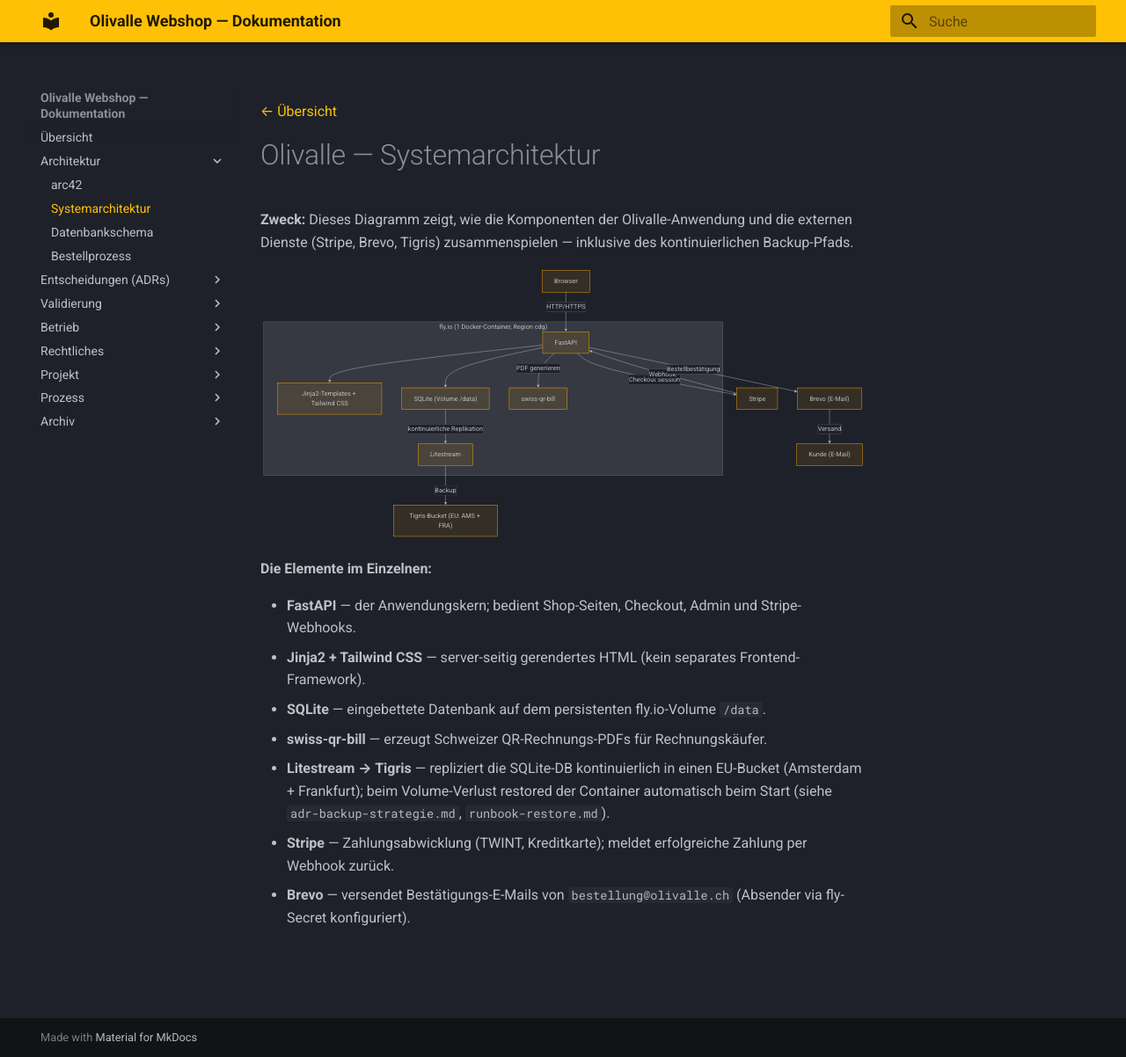
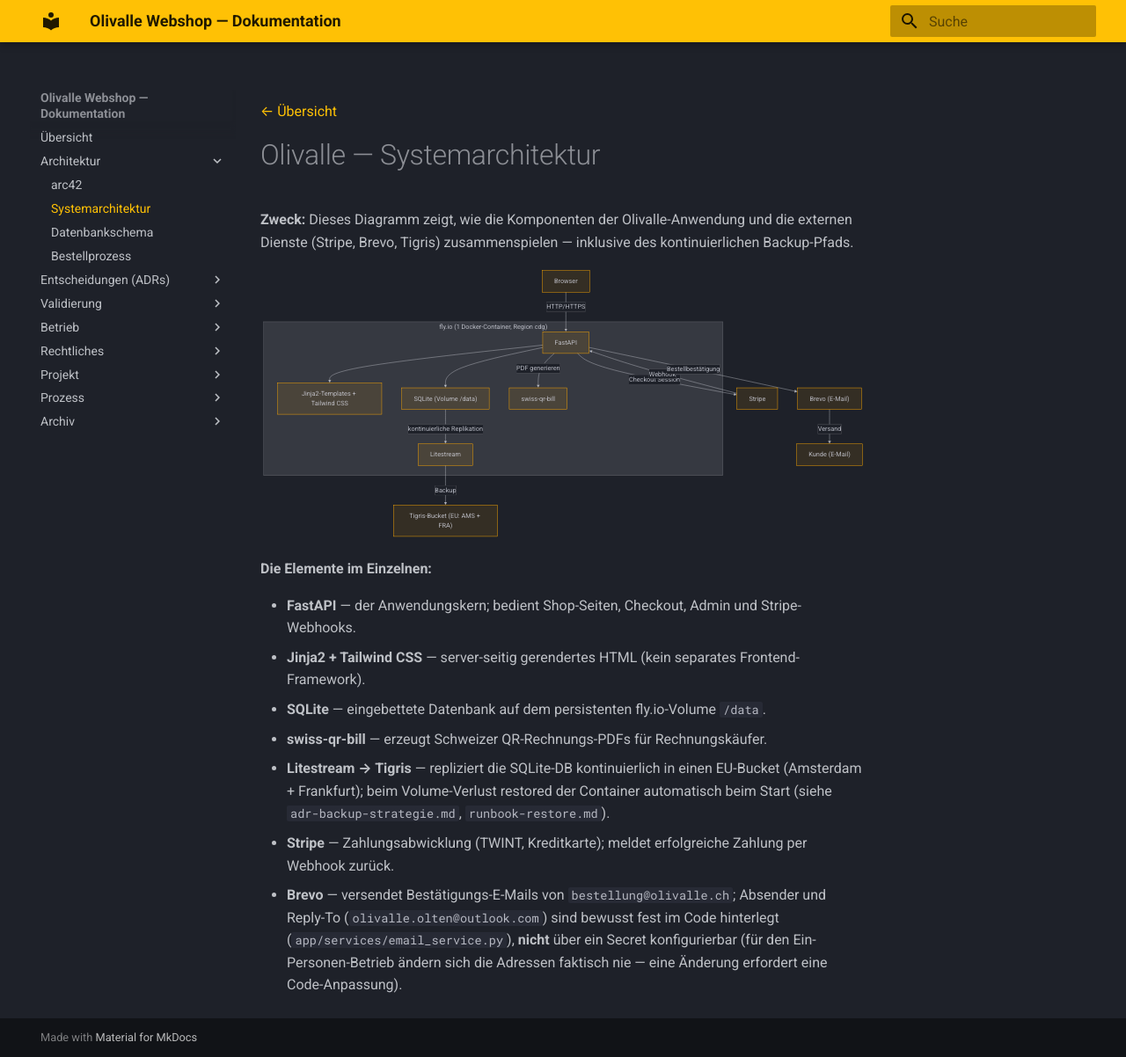
Before and after one commit to konstantinniedermann/olivalle-webshop, an MkDocs documentation site: the page built from docs/systemarchitektur.md, in a window 1280 px wide and 1202 px high. Shown: the whole window at 88% size. Built offline with MkDocs 1.6.1 and Material for MkDocs 9.7.7, drawn with Linux system fonts in a browser that asks for light colours.

Commit message:
docs: Absender/Reply-To als code-fest dokumentieren + ADMIN_SESSION_MAX_AGE in .env.example (#158)
systemarchitektur.md:37 behauptete 'Absender via fly-Secret konfiguriert' —
real sind Absender (bestellung@olivalle.ch) und Reply-To
(olivalle.olten@outlook.com) in email_service.py hardcodiert, kein Secret
existiert. Per Entscheid Option 2 (Doku an Code) angeglichen statt das
Hardcoding als 'gewollt via Secret' zu kaschieren. Zusaetzlich das im Code
gelesene config.py-Feld admin_session_max_age in .env.example ergaenzt.

Closes #158

Co-Authored-By: Claude Opus 4.8 (1M context) <noreply@anthropic.com>

```diff
--- a/docs/systemarchitektur.md
+++ b/docs/systemarchitektur.md
@@ -34,4 +34,4 @@ graph TD
 - **swiss-qr-bill** — erzeugt Schweizer QR-Rechnungs-PDFs für Rechnungskäufer.
 - **Litestream → Tigris** — repliziert die SQLite-DB kontinuierlich in einen EU-Bucket (Amsterdam + Frankfurt); beim Volume-Verlust restored der Container automatisch beim Start (siehe `adr-backup-strategie.md`, `runbook-restore.md`).
 - **Stripe** — Zahlungsabwicklung (TWINT, Kreditkarte); meldet erfolgreiche Zahlung per Webhook zurück.
-- **Brevo** — versendet Bestätigungs-E-Mails von `bestellung@olivalle.ch` (Absender via fly-Secret konfiguriert).
+- **Brevo** — versendet Bestätigungs-E-Mails von `bestellung@olivalle.ch`; Absender und Reply-To (`olivalle.olten@outlook.com`) sind bewusst fest im Code hinterlegt (`app/services/email_service.py`), **nicht** über ein Secret konfigurierbar (für den Ein-Personen-Betrieb ändern sich die Adressen faktisch nie — eine Änderung erfordert eine Code-Anpassung).
```
Also changed, not shown: 1 other file.
